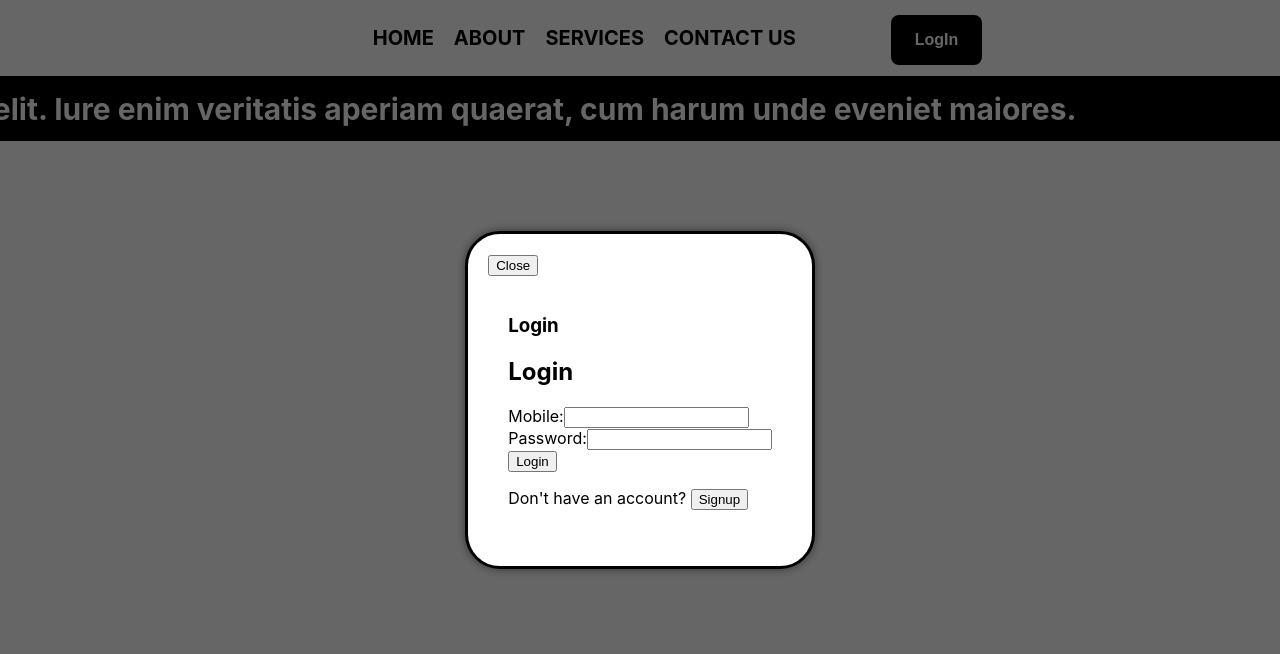
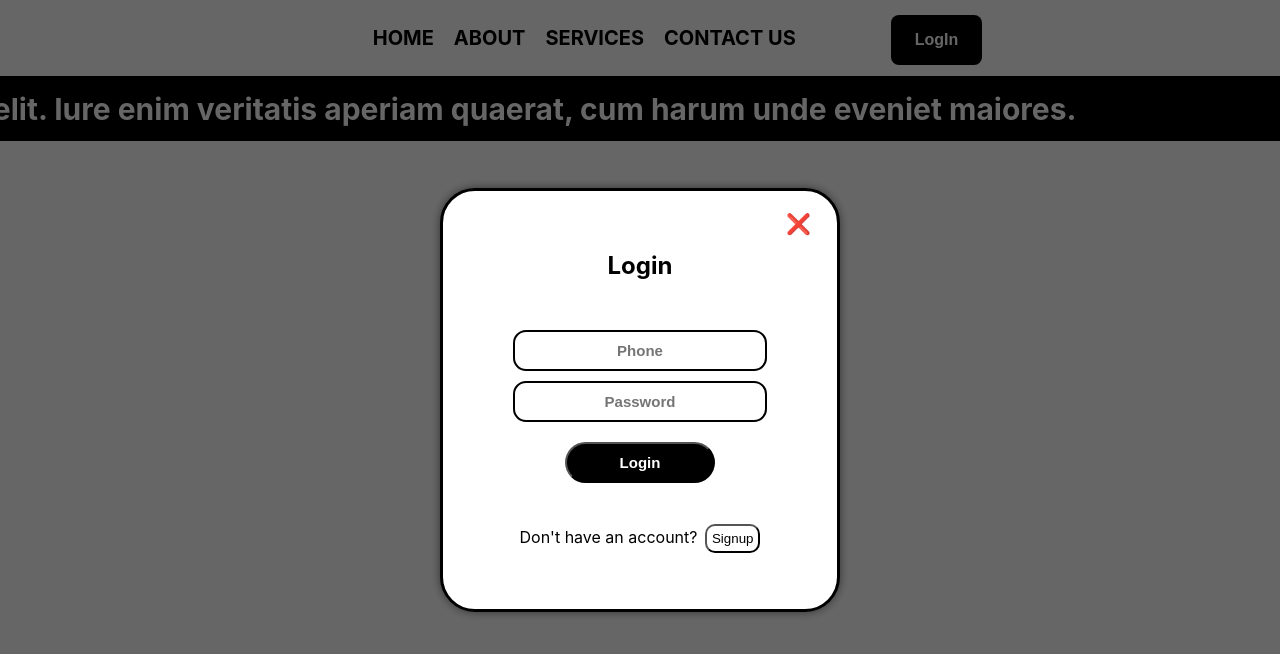
Before and after one commit to coverghost/Rentals, a React (Create React App) app: page / in a window 1280 px wide. Both pictures are taken after a click on the button "LogIn". Shown: the top 654 px of the page. Built offline with nearby package versions, Linux system fonts and the light colour scheme.

Commit message:
login popup

```diff
--- a/src/component/css/login.css
+++ b/src/component/css/login.css
@@ -1,100 +1,49 @@
-.form_wraper {
-  display: flex;
-  justify-content: center;
-  align-items: center;
-  width: 40vh;
+.formm{
+  /* background-color: blue; */
+  padding: 25px;
+}
+.formm input{
+  margin: 5px;
+  width: 230px;
+  padding: 10px;
   text-align: center;
+  font-size: 15px;
+  font-weight: 600;
+  border: 2px solid black;
+  border-radius: 13px;
+}
+.formm input:hover{
+  border: 3px solid rgb(0, 0, 0);
+}
+.error-message{
+  color: red;
 }
 
-.form-group {
-  display: flex;
-  flex-direction: column;
-  align-items: center;
+.submit-button{
+  width: 150px;
+  padding: 10px;
+  font-size: 15px;
+  font-weight: 600;
+  margin-top: 15px;
+  border-radius: 50px;
+  background-color: black;
+  color:white;
+}
+.submit-button:hover{
+  width: 150px;
+  padding: 10px;
+  font-size: 15px;
+  font-weight: 600;
+  margin-top: 15px;
+  border-radius: 50px;
+  background-color: rgb(255, 255, 255);
+  color:rgb(0, 0, 0);
 }
 
-.form-group1{
-  display: flex;
-  flex-direction: column;
-  align-items: center;
-  margin: 5px;
+.form-switch{
+  background-color: rgb(255, 255, 255);
+  color:rgb(0, 0, 0);
+  padding: 5px;
+  border-radius: 10px;
+  margin-left: 3px;
 }
-.form-group1 input {
-  display: flex;
-  flex-direction: column;
-  align-items: center;
-  height: 40px;
-  width: 310px;
-  border:2px solid black;
-  border-radius: 12px;
-  text-align: center;
-  font-size: 16px;
-
-}
-
-
-.form-group1 input:focus {
-  outline: none;
-  border:3px solid #000000;
-
-}
-
-.heading {
-  display: flex;
-  justify-content: center;
-  align-items: center;
-  margin-top: 20px;
-}
-
-.login_signup_button {
-  margin-top: 20px;
-  width: 165px;
-  height: 45px;
-  display: inline-block;
-  outline: 0;
-  border: 0;
-  cursor: pointer;
-  font-weight: 600;
-  color: #fffefe;
-  font-size: 16px;
-  padding: 8px 24px;
-  border-radius: 50px;
-  background-image: linear-gradient(180deg, #7c8aff, #3c4fe0);
-  box-shadow: 0 4px 11px 0 rgba(37, 44, 97, 0.15),
-    0 1px 3px 0 rgba(93, 100, 148, 0.2);
-  transition: all 0.2s ease-out;
-}
-
-.login_signup_button:hover {
-  box-shadow: 0 8px 22px 0 rgba(37, 44, 97, 0.15),
-    0 4px 6px 0 rgba(93, 100, 148, 0.2);
-}
-
-.option_button {
-  display: inline-block;
-  outline: none;
-  cursor: pointer;
-  font-size: 14px;
-  padding: 0 12px;
-  line-height: 20px;
-  height: 30px;
-  max-height: 30px;
-  background: none;
-  font-weight: 700;
-  border: 0;
-  border-radius: 0;
-  color: #236800;
-  transition-timing-function: ease-in-out;
-  transition-property: background;
-  transition-duration: 150ms;
-  box-shadow: none;
-}
-
-.option_button:hover {
-  background: #ffffff;
-}
-
-.error_msg {
-  margin-top: -15px;
-  /* transition: all 110.2s ease-out; */
-  color: red;
-}
--- a/src/component/css/nav.css
+++ b/src/component/css/nav.css
@@ -103,6 +103,15 @@
 
 .popup-content {
   /* Styles for the popup content */
-  background-color: #fff;
+  /* background-color: #ff0000; */
   padding: 20px;
+  text-align: center;
 }
+
+.cross{
+  background-color: transparent;
+  border: none;
+  font-size: 20px;
+  font-weight: 800;
+  float: right;
+}
--- a/src/component/login.tsx
+++ b/src/component/login.tsx
@@ -2,32 +2,55 @@ import React, { useState, useEffect, useContext } from "react";
 import axios from "axios";
 import api from "../services/api";
 import { MyContext } from "../context/Context";
+import './css/login.css'
 
 function LoginForm() {
   const { setLoggedIn } = useContext(MyContext);
   const [token, setToken] = useState("");
+  const [error, setError] = useState("");
+  const [isLogin, setIsLogin] = useState(true);
+  //login form
   const [mobile, setMobile] = useState("");
   const [password, setPassword] = useState("");
-  const [error, setError] = useState("");
-  const [isLogin, setIsLogin] = useState(true);
+  // signup form
 
+  const [S_mobile, setS_Mobile] = useState("");
+  const [S_password, setS_Password] = useState("");
+  const [S_C_password, setS_C_Password] = useState("");
+  const [name, setname] = useState("");
+
+  // check for token
   useEffect(() => {
-    // Check if a token exists in local storage or cookie
     const storedToken = localStorage.getItem("token");
 
     if (storedToken) {
       setLoggedIn(true);
-      // Set the token in the state
+
       setToken(storedToken);
     }
   }, []);
 
+  // for login  form
   const handlePhoneChange = (event: any) => {
     setMobile(event.target.value);
   };
 
   const handlePasswordChange = (event: any) => {
     setPassword(event.target.value);
+  };
+
+  // for sign up form
+  const handleNameChange = (event: any) => {
+    setname(event.target.value);
+  };
+  const handleS_PhoneChange = (event: any) => {
+    setS_Mobile(event.target.value);
+  };
+  const handleS_PasswordChange = (event: any) => {
+    setS_Password(event.target.value);
+  };
+  const handleS_C_PasswordChange = (event: any) => {
+    setS_C_Password(event.target.value);
   };
 
   const handleLogin = async () => {
@@ -51,7 +74,6 @@ function LoginForm() {
     localStorage.removeItem("token");
     setLoggedIn(false); // Update login state
   };
-
 
   const handleSignup = async () => {
     try {
@@ -93,35 +115,84 @@ function LoginForm() {
       ) : (
         <div className="form-container">
           <h2>{isLogin ? "Login" : "Signup"}</h2>
-          <form onSubmit={handleSubmit}>
+          {isLogin ? (
+            <form onSubmit={handleSubmit} className="formm">
               <div>
-              <label htmlFor="mobile">Mobile:</label>
                 <input
                   type="text"
                   id="mobile"
                   value={mobile}
                   onChange={handlePhoneChange}
                   required
+                  placeholder="Phone"
                 />
               </div>
               <div>
-              <label htmlFor="password">Password:</label>
                 <input
                   type="password"
                   id="password"
                   value={password}
                   onChange={handlePasswordChange}
                   required
+                  placeholder="Password"
                 />
               </div>
-            {error && <p>{error}</p>}
-            <button onClick={handleLogin} type="submit">
+              {error && <p className="error-message">{error}</p>}
+              <button onClick={handleLogin} type="submit" className="submit-button">
                 {isLogin ? "Login" : "Signup"}
               </button>
             </form>
+          ) : (
+            <form onSubmit={handleSubmit} className="formm">
+               <div>
+                <input
+                  type="text"
+                  id="name"
+                  value={name}
+                  onChange={handleNameChange}
+                  required
+                  placeholder="Name"
+                />
+              </div>
+              <div>
+                <input
+                  type="text"
+                  id="mobile"
+                  value={S_mobile}
+                  onChange={handleS_PhoneChange}
+                  required
+                  placeholder="Phone"
+                />
+              </div>
+              <div>
+                <input
+                  type="password"
+                  id="password"
+                  value={S_password}
+                  onChange={handleS_PasswordChange}
+                  required
+                  placeholder="Password"
+                />
+              </div>
+              <div>
+                <input
+                  type="password"
+                  id="password"
+                  value={S_C_password}
+                  onChange={handleS_C_PasswordChange}
+                  required
+                  placeholder="Confirm Password"
+                />
+              </div>
+              {error && <p className="error-message">{error}</p>}
+              <button onClick={handleLogin} type="submit" className="submit-button">
+                {isLogin ? "Login" : "Signup"}
+              </button>
+            </form>
+          )}
           <p>
             {isLogin ? "Don't have an account?" : "Already have an account?"}{" "}
-            <button onClick={handleSwitchForm}>
+            <button onClick={handleSwitchForm} className="form-switch">
               {isLogin ? "Signup" : "Login"}
             </button>
           </p>
--- a/src/component/pop.tsx
+++ b/src/component/pop.tsx
@@ -1,8 +1,5 @@
 import React, { useContext, useState } from "react";
 import "./css/nav.css";
-import { Link } from "react-router-dom";
-import logo from "./image/logo.png";
-import { MyContext } from "../context/Context";
 import LoginForm from "./login";
 
 const Popup = ({ onClose }: any) => {
@@ -12,9 +9,8 @@ const Popup = ({ onClose }: any) => {
 
   return (
     <div className="popup">
-        <button onClick={onClose}>Close</button>
+        <button onClick={onClose} className="cross">❌</button>
       <div className="popup-content">
-        <h3>Login</h3>
         <LoginForm/>
       </div>
     </div>
```
Lines whose indentation alone changed are shown as unchanged.
